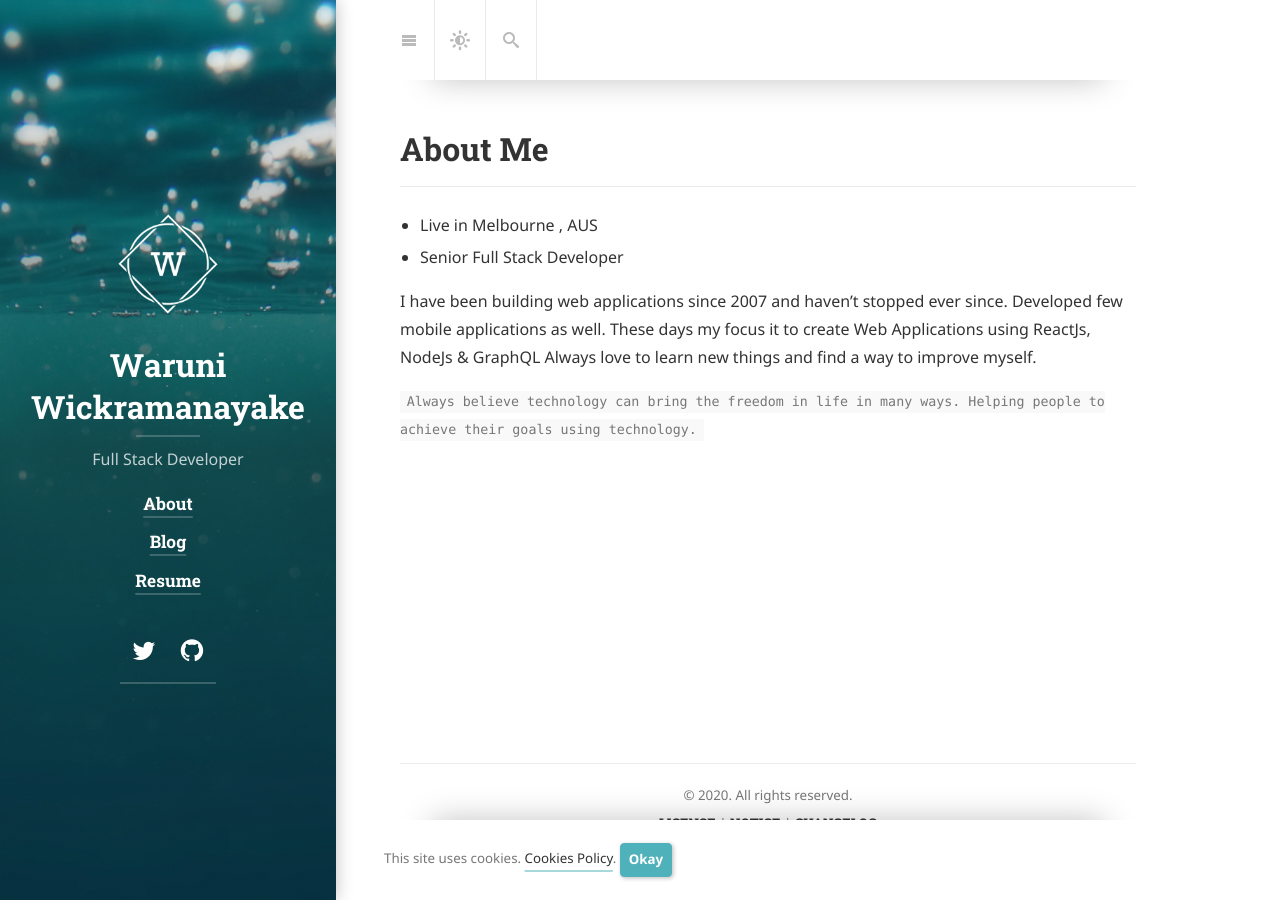
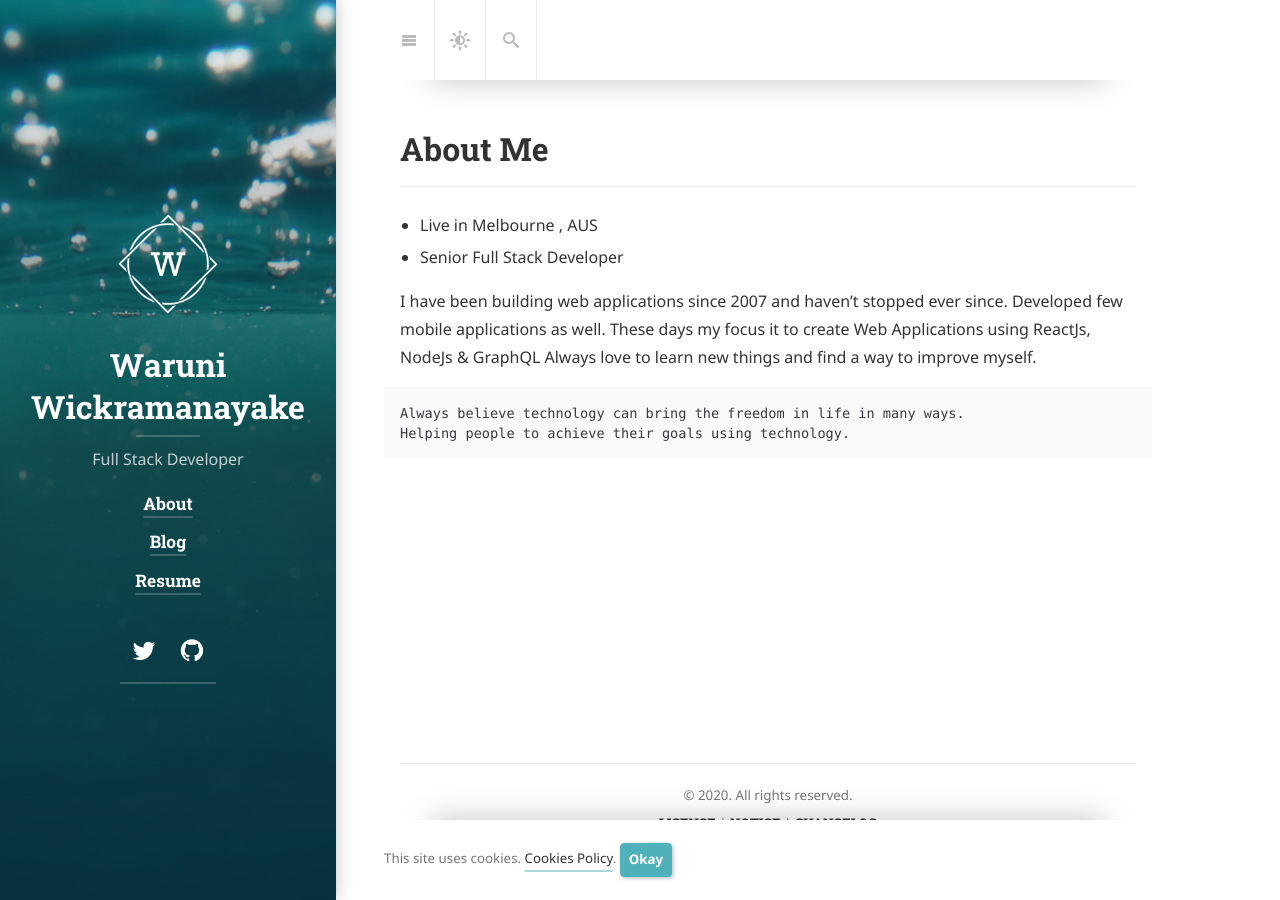
Before and after one commit to wwaruni/blog, a Jekyll site: the page built from about.md, in a window 1280 px wide. Built offline with Jekyll 4.4.1, drawn with Linux system fonts in a browser that asks for light colours; cached includes are drawn as plain includes; nearby versions of some CDN libraries; some web fonts are replaced; library files that are not in the unit come from our copies.

```diff
--- a/about.md
+++ b/about.md
@@ -12,5 +12,7 @@ These days my focus it to create  Web Applications  using ReactJs, NodeJs & Grap
 Always love to learn new things and find a way to improve myself.
 
 {:.related-posts.faded}
-`Always believe technology can bring the freedom in life in many ways.
-Helping people to achieve their goals using technology.`
+~~~
+Always believe technology can bring the freedom in life in many ways.
+Helping people to achieve their goals using technology.
+~~~
```
Also changed, not shown: resume.md (+1 -1 lines).
